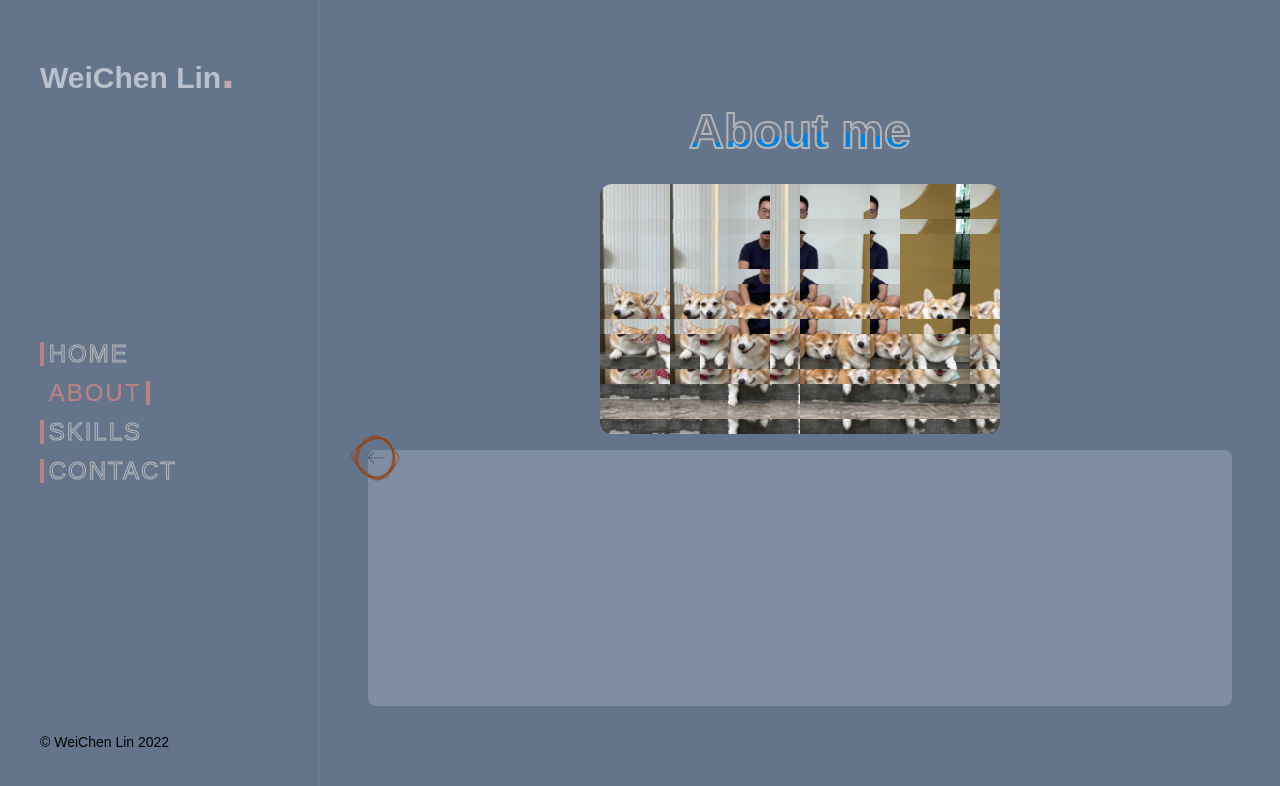
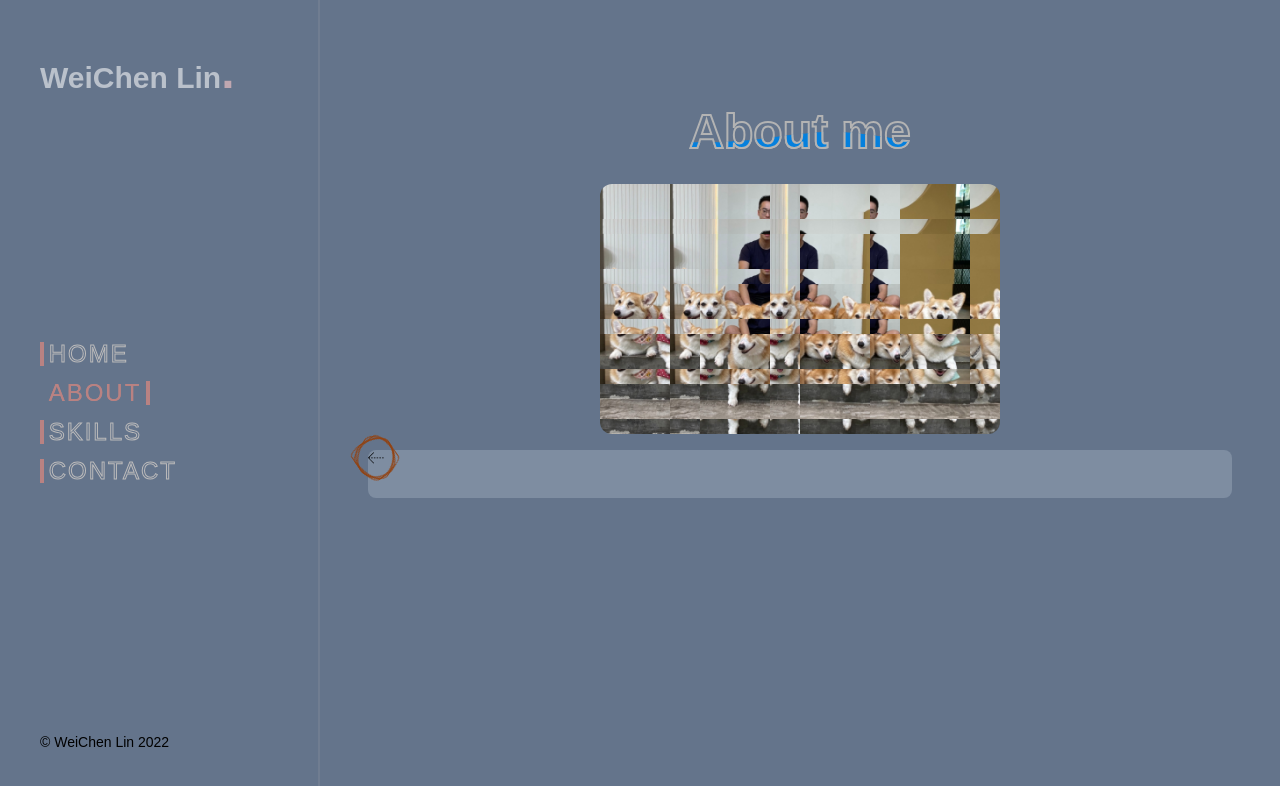
Before and after one commit to WeiChen-Lin/WCL, a Next.js app: page /about in a window 1280 px wide. Shown: the top 786 px of the page. Built offline with nearby package versions, Linux system fonts and the light colour scheme.

Commit message:
adjust some place

```diff
--- a/components/about/index.tsx
+++ b/components/about/index.tsx
@@ -15,6 +15,19 @@ export default function Intro() {
       <div
         className={`flex flex-col flex-1 w-full relative transition-width duration-1000 gap-y-4`}
       >
+        <MobileIntro />
+      </div>
+    </>
+  )
+}
+
+const MobileIntro = () => {
+  const [isOpen, setIsOpen] = useState<boolean>(false)
+  const handleMouseEvent = () => {
+    setIsOpen((prev) => !prev)
+  }
+  return (
+    <>
       <div className='w-full flex justify-center mt-[10%]'>
         <div className='relative'>
           <WaveTitle />
@@ -27,7 +40,7 @@ export default function Intro() {
       </div>
       <div
         className={`mx-auto w-[90%] bg-slate-300/25 rounded-lg duration-1000 transition-all flex ${
-            isOpen ? 'h-80' : 'h-64'
+          isOpen ? 'h-64' : 'h-12'
         }`}
         onMouseEnter={() => {
           handleMouseEvent()
@@ -39,7 +52,6 @@ export default function Intro() {
         <RotateArrow isOpen={isOpen} />
         <Introduct isOpen={isOpen} />
       </div>
-      </div>
     </>
   )
 }
--- a/components/about/rotateArrow.tsx
+++ b/components/about/rotateArrow.tsx
@@ -13,7 +13,7 @@ const shapes: string[] = [
   '36% 64% 64% 36% / 14% 36% 64% 86%',
   '75% 25% 74% 26% / 29% 77% 23% 71%',
   '39% 61% 43% 57% / 52% 35% 65% 48%',
-  '47% 53% 55% 45% / 30% 68% 32% 70%'
+  '47% 53% 55% 45% / 30% 68% 32% 70%',
 ]
 
 const FancyShape = (props: FancyShapeProp) => {
@@ -24,7 +24,7 @@ const FancyShape = (props: FancyShapeProp) => {
       className={`absolute -top-3 -left-3 w-10 h-10 border border-amber-800 ${styles.arrow_border}`}
       style={{
         borderRadius: borderRadius,
-        animationDirection: direction
+        animationDirection: direction,
       }}
     ></span>
   )
@@ -45,7 +45,7 @@ const RotateArrow = (props: ArrowProps) => {
   )
 }
 
-const RotateArrowＭobile = (props: ArrowProps) => {
+const RotateArrowMobile = (props: ArrowProps) => {
   const { isOpen } = props
   return (
     <div
--- a/public/about/arrow.tsx
+++ b/public/about/arrow.tsx
@@ -7,18 +7,18 @@ const Arrow = (props: Props) => (
     xmlns='http://www.w3.org/2000/svg'
     viewBox='0 0 199.109 199.109'
     xmlSpace='preserve'
-    opacity={0.6}
+    opacity={1}
     {...props}
   >
     <path
       style={{
-        fill: '#010002'
+        fill: '#010002',
       }}
       d='M15.235 103.518h9.763v-7.93h-9.759v-.011l61.234-61.234-5.63-5.63L0 99.553l70.843 70.843 5.63-5.619-61.238-61.248zM179.211 95.588h19.898v7.931h-19.898z'
     />
     <path
       style={{
-        fill: '#010002'
+        fill: '#010002',
       }}
       d='M74.744 95.588h19.902v7.931H74.744zM39.926 95.588h19.898v7.931H39.926zM109.57 95.588h19.895v7.931H109.57zM144.389 95.588h19.895v7.931h-19.895z'
     />
```
Lines whose indentation alone changed are shown as unchanged.
